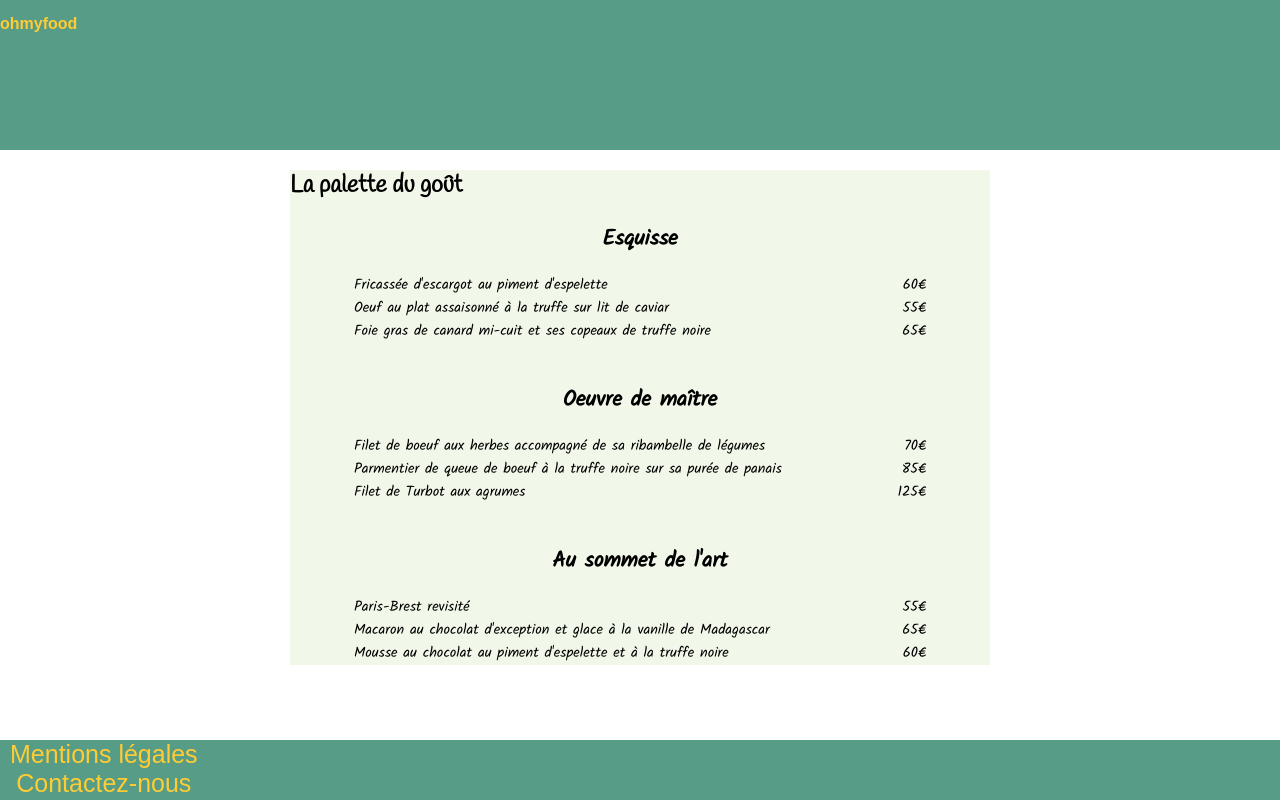
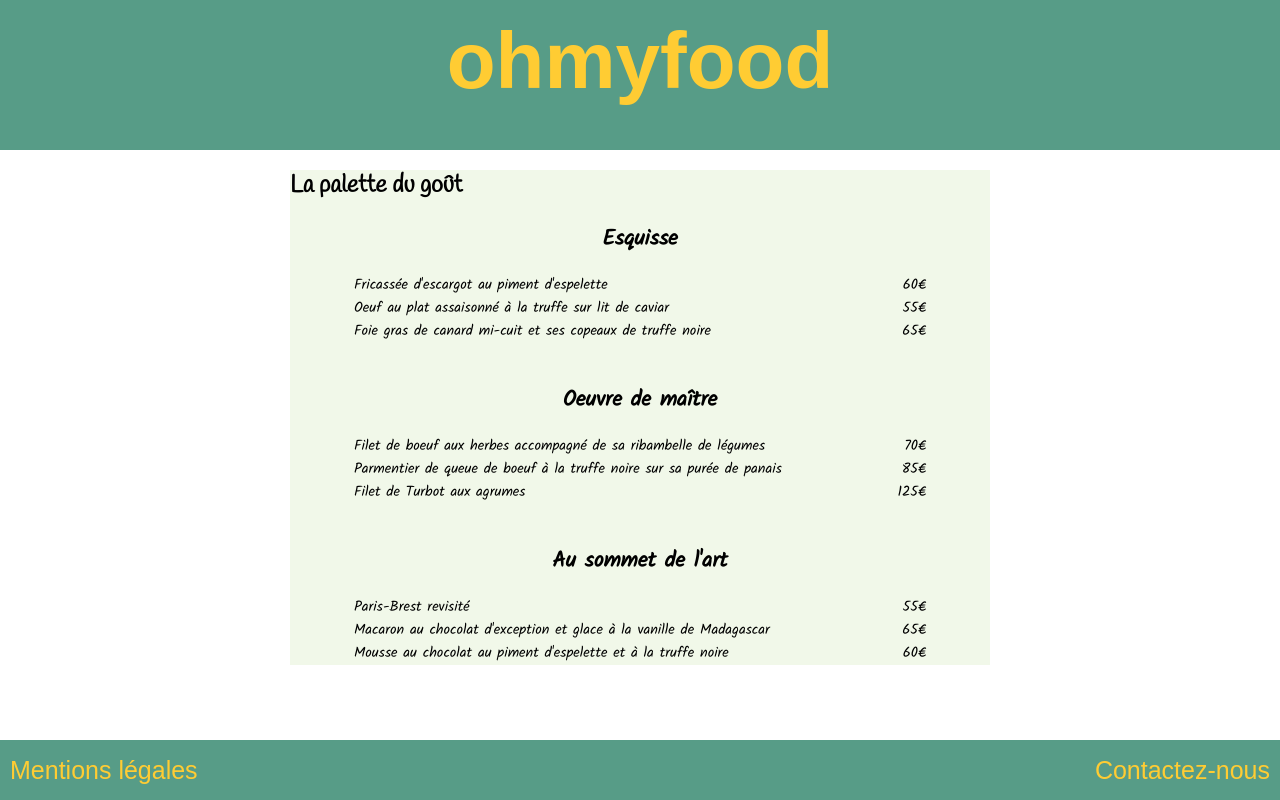
Before and after one commit to laetitia-piat/Ohmyfood, a plain HTML site: page menu4.html in a window 1280 px wide. Drawn offline with Linux system fonts and the light colour scheme; a web font is replaced by a local one.

Commit message:
header - footer

```diff
--- a/css/styles.css
+++ b/css/styles.css
@@ -58,10 +58,12 @@ header {
   font-weight: 700;
   padding: 15px 0;
   height: 120px;
+  align-content: center;
+  justify-content: center;
 }
 header h1 {
   margin: 0;
-  font-size: 6em;
+  font-size: 5em;
 }
 
 #conteneur {
@@ -182,6 +184,7 @@ header h1 {
   border: 1px #ededed solid;
   color: #ffcc33;
   border-radius: 10px;
+  margin-bottom: 7em;
   background-color: #579c87;
 }
 .prochainement p {
@@ -195,13 +198,13 @@ footer {
   background-color: #579c87;
   display: flex;
   justify-content: space-between;
+  align-content: center;
   font-weight: 400;
   height: 60px;
   font-size: 25px;
   position: fixed;
   bottom: 0;
   width: 100%;
-  margin-top: 7rem;
 }
 footer a {
   margin: auto 10px auto 10px;
--- a/menu4.html
+++ b/menu4.html
@@ -6,11 +6,12 @@
 	<link rel="stylesheet" href="css/styles.css">
 	<title>Ohmyfood</title>
 </head>
-<header>
-	<div class="banniere banniere__haut"><a href="index.html">ohmyfood</a></div>
-</header>
 <body>
-	<div class="conteneur conteneur__menu4">
+	<header>
+		<h1><a href="index.html">ohmyfood</a></h1>
+	</header>
+
+	<main class="conteneur conteneur__menu4">
 		<section class="titre titre__menu4">
 			<h1>La palette du goût</h1>
 		</section>
@@ -34,12 +35,10 @@
 				<li>Mousse au chocolat au piment d'espelette et à la truffe noire<span>60€</span></li>
 			</ul>
 		</section>
-	</div>
+	</main>
+	<footer>
+		<a href="mentions-legales.html" target="blank">Mentions légales</a>
+		<a href="mailto:contact@ohmyfood.com">Contactez-nous</a>
+	</footer>
 </body>
-<footer>
-	<div class="banniere banniere__bas">
-		<section class="mentions"><a href="mentions-legales.html" target="blank">Mentions légales</a></section>
-		<section class="contact"><a href="mailto:contact@ohmyfood.com">Contactez-nous</a></section>
-	</div>
-</footer>
 </html>
```
Also changed, not shown: menu1.html (+11 -11 lines), menu2.html (+11 -11 lines), menu3.html (+11 -11 lines), 1 other file.
